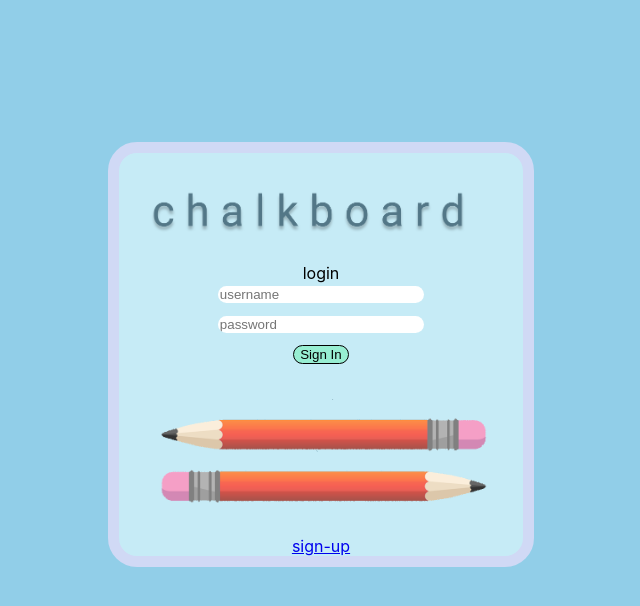
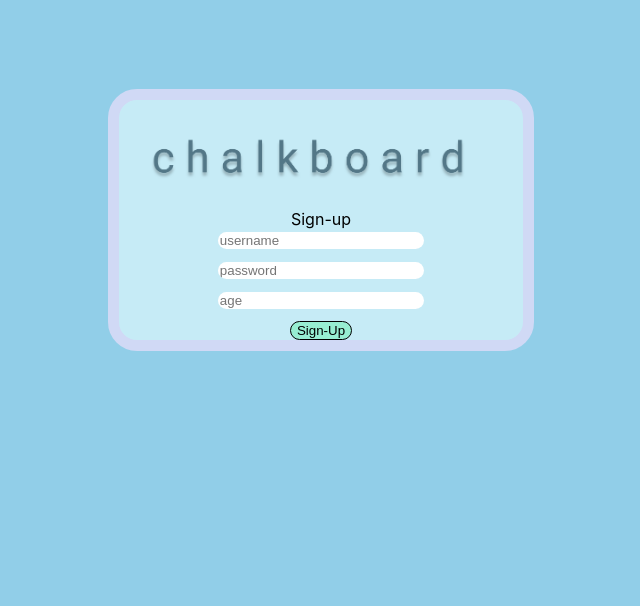
Before and after one commit to guillenjs/chalkboard, a React (Create React App) app: page /signup in a window 1280 px wide. Shown: the top 606 px of the page, without its empty margins (319-959 px from the left). Built offline with nearby package versions, Linux system fonts and the light colour scheme.

Commit message:
created form for signup

```diff
--- a/src/App.js
+++ b/src/App.js
@@ -8,6 +8,7 @@ import Schedule from './components/Schedule'
 import Grades from './components/Grades'
 import Contact from './components/Contact'
 import Login from './components/Login'
+import Signup from './components/Signup'
 
 
 
@@ -33,7 +34,24 @@ render() {
     <div className="App">
 
  { this.state.user == null?
-    <Login login = {this.toggleLogin} user={this.state.user}/>:
+
+    <div>
+
+      <Switch>
+
+        <Route path="/" exact>
+           <Login login = {this.toggleLogin} user={this.state.user}/>
+        </Route>
+        ]
+        <Route path = "/signup" exact>
+          <Signup />
+        </Route>
+
+      </Switch>
+
+     </div>:
+
+
       <div>
           <header>
             <div className="container">
--- /dev/null
+++ b/src/components/Signup.js
@@ -0,0 +1,79 @@
+import React, { Component } from 'react'
+
+export class Signup extends Component {
+
+    state = {
+        username: "",
+        password: "",
+        age: ""
+    }
+
+    handleChange = (e) => {
+        this.setState({
+            [e.target.name]: e.target.value
+        })
+    }
+
+    handleSubmit = (e) => {
+        e.preventDefault()
+        console.log('submit')
+        fetch("")
+    }
+
+
+    render() {
+        console.log(this.state)
+
+        return (
+            <div>
+                <div className="login-container">
+                 <div className="login">
+                 <img src="chalkboardlogo.png" className="login-logo" alt="chalkboard login logo"/>
+                        <br></br>
+                        Sign-up
+
+                <form onSubmit={this.handleSubmit}>
+                    <label>
+                        <input
+                        type="text"
+                        name="username"
+                        placeholder="username"
+                        className = "userName"
+                        value={this.state.username}
+                        onChange={this.handleChange}/>
+                    </label>
+                    <br></br>
+
+                    <label>
+                        <input
+                        type="pasword"
+                        name="password"
+                        placeholder="password"
+                        className = "userName"
+                        value={this.state.password}
+                        onChange={this.handleChange}/>
+
+                    </label>
+                    <br></br>
+
+                    <label>
+                        <input
+                        type="text"
+                         name="age"
+                         placeholder="age"
+                         className = "userName"
+                         value={this.state.age}
+                         onChange={this.handleChange}/>
+                    </label>
+                    <br></br>
+
+                    <button className="sign-in">Sign-Up</button>
+                </form>
+                </div>
+                </div>
+            </div>
+        )
+    }
+}
+
+export default Signup
```
Also changed, not shown: src/components/Login.js (line endings or trailing spaces).
